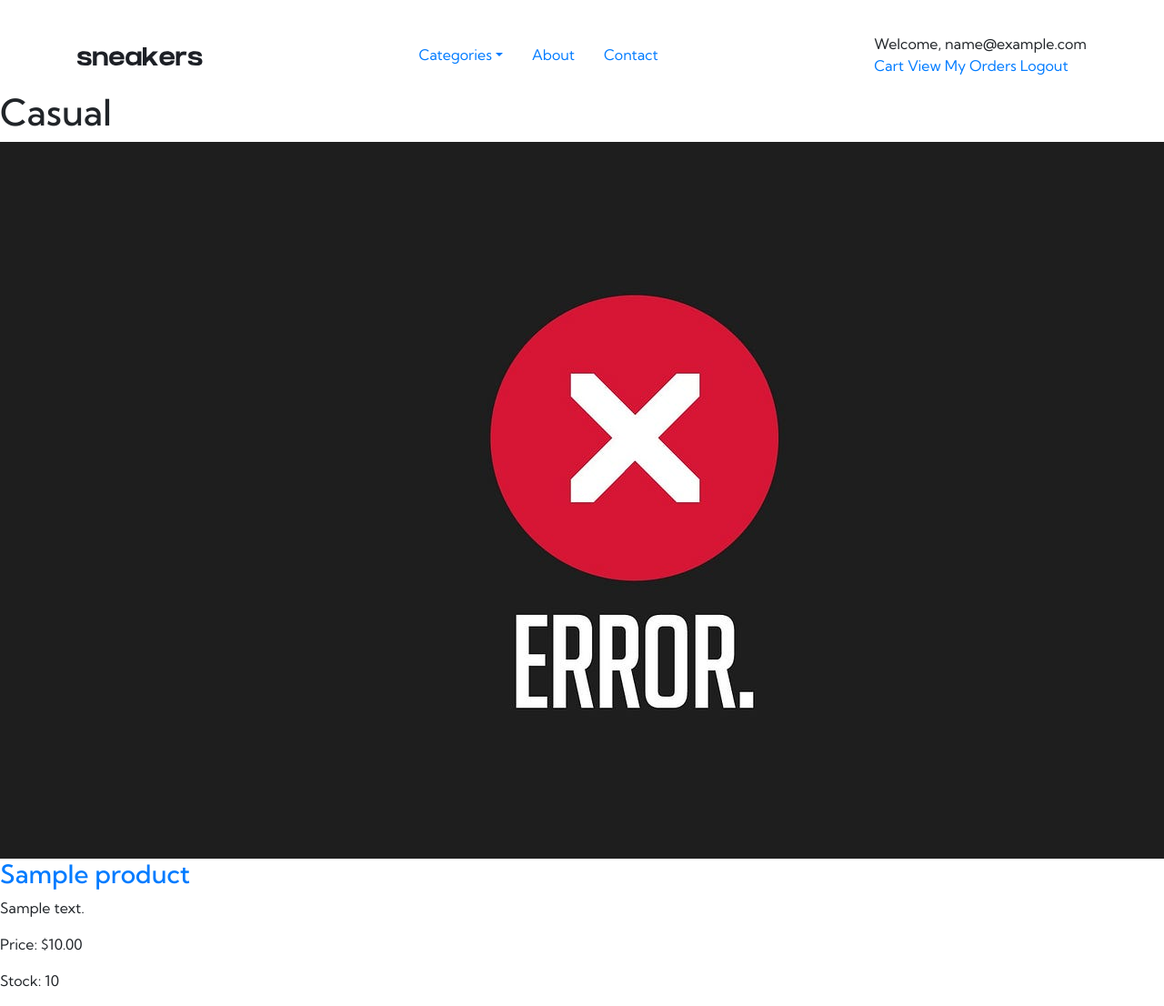
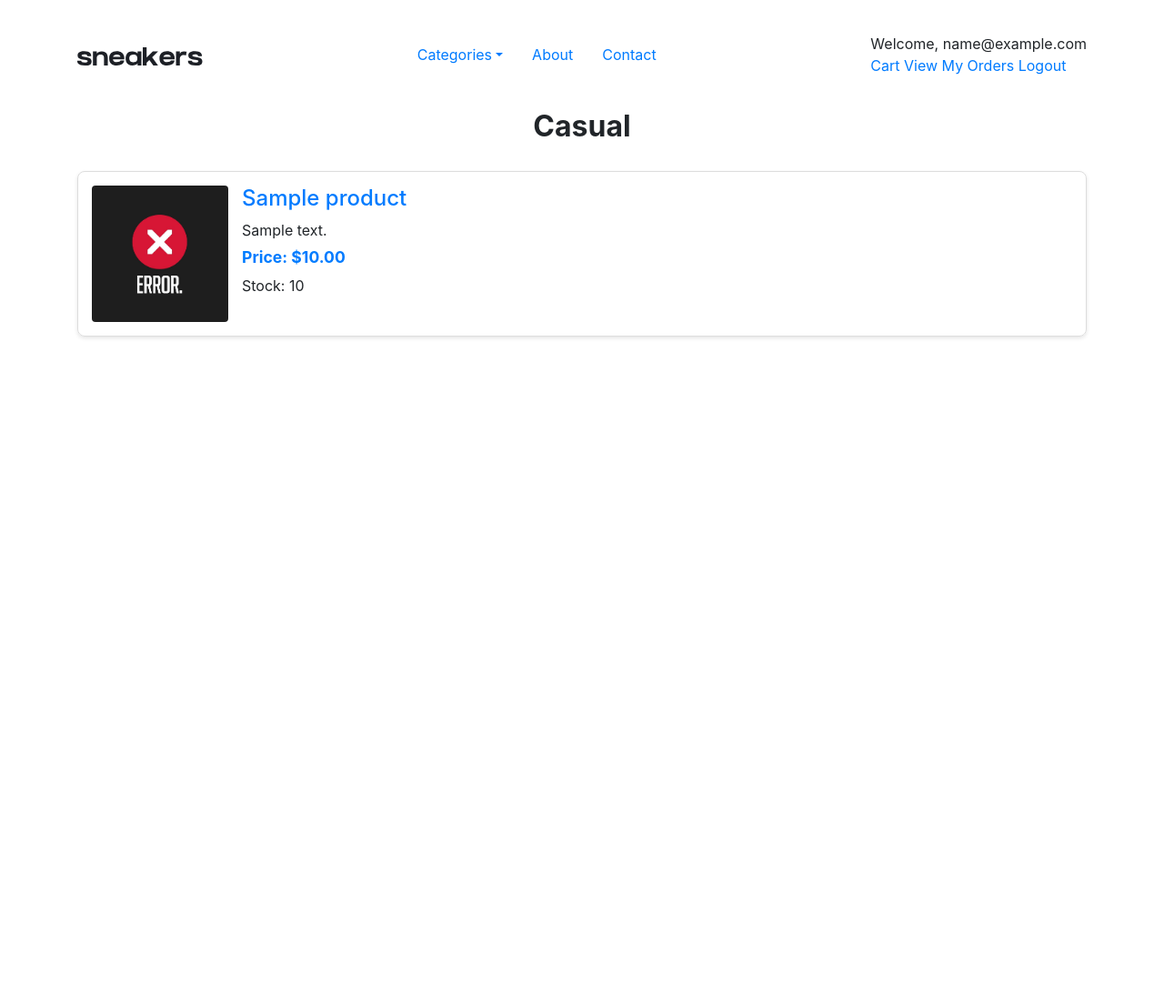
Before and after one commit to varsanihemal/Sneakers, a Rails app: page /categories/1 in a window 1280 px wide; the page is wider, and only the part inside the window is pictured. Shown: that part at 91% size. After the commit the page ends 372 px from the top of that part, so only its background shows below. Run offline with Rails 7, Linux system fonts and the light colour scheme; a user stored in the database is signed in; data comes from the database, SQL or seed files in the repository; tables that the repository leaves empty hold one stand-in row (values such as "Sample post"); parts of the project's set-up code (start-up, migrations or seed data) failed here and were passed over.

Commit message:
styling of the categories page

```diff
--- a/app/views/categories/show.html.erb
+++ b/app/views/categories/show.html.erb
@@ -1,26 +1,108 @@
+<!DOCTYPE html>
+<html>
+<head>
+  <title><%= @category.name %> - Our Store</title>
+  <%= csrf_meta_tags %>
+  <%= csp_meta_tag %>
+  <%= stylesheet_link_tag 'application', media: 'all', 'data-turbo-track': 'reload' %>
+  <%= javascript_include_tag 'application', 'data-turbo-track': 'reload' %>
+  <link href="https://stackpath.bootstrapcdn.com/bootstrap/4.5.2/css/bootstrap.min.css" rel="stylesheet">
+  <style>
+    .category-header {
+      margin-top: 20px;
+      margin-bottom: 30px;
+      text-align: center;
+    }
+
+    .category-header h1 {
+      font-size: 2rem;
+      font-weight: bold;
+    }
+
+    .product-list {
+      list-style: none;
+      padding: 0;
+      margin: 0;
+    }
+
+    .product-item {
+      display: flex;
+      flex-wrap: wrap;
+      border: 1px solid #ddd;
+      border-radius: 8px;
+      margin-bottom: 20px;
+      padding: 15px;
+      box-shadow: 0 2px 4px rgba(0, 0, 0, 0.1);
+      transition: box-shadow 0.3s;
+    }
+
+    .product-item:hover {
+      box-shadow: 0 4px 8px rgba(0, 0, 0, 0.2);
+    }
+
+    .product-image {
+      width: 150px;
+      height: 150px;
+      object-fit: cover;
+      border-radius: 4px;
+      margin-right: 15px;
+    }
+
+    .product-details {
+      flex: 1;
+    }
+
+    .product-details h3 {
+      font-size: 1.5rem;
+      margin-top: 0;
+    }
+
+    .product-details p {
+      margin: 5px 0;
+    }
+
+    .product-price {
+      font-weight: bold;
+      color: #007bff;
+    }
+  </style>
+</head>
+<body>
+  <div class="container">
+    <div class="category-header">
       <h1><%= @category.name %></h1>
+    </div>
 
     <% if @casual_shoes.present? %>
-  <ul>
+      <ul class="product-list">
         <% @casual_shoes.each do |product| %>
-      <li>
+          <li class="product-item">
             <% if product.product_images.any? %>
               <% image = product.product_images.first.image %>
               <% if image.attached? %>
-            <%= link_to image_tag(rails_blob_url(image, only_path: true), alt: product.name), product_path(product) %>
+                <%= link_to image_tag(rails_blob_url(image, only_path: true), class: 'product-image', alt: product.name), product_path(product) %>
               <% else %>
-            <%= link_to image_tag('default_image.jpg', alt: 'Default Image'), product_path(product) %>
+                <%= link_to image_tag('default_image.jpg', class: 'product-image', alt: 'Default Image'), product_path(product) %>
               <% end %>
             <% else %>
-          <%= link_to image_tag('default_image.jpg', alt: 'Default Image'), product_path(product) %>
+              <%= link_to image_tag('default_image.jpg', class: 'product-image', alt: 'Default Image'), product_path(product) %>
             <% end %>
+            <div class="product-details">
               <h3><%= link_to product.name, product_path(product) %></h3>
               <p><%= product.description %></p>
-        <p>Price: <%= number_to_currency(product.price) %></p>
+              <p class="product-price">Price: <%= number_to_currency(product.price) %></p>
               <p>Stock: <%= product.stock_quantity %></p>
+            </div>
           </li>
         <% end %>
       </ul>
     <% else %>
       <p>No casual shoes available.</p>
     <% end %>
+  </div>
+
+  <script src="https://code.jquery.com/jquery-3.5.1.slim.min.js"></script>
+  <script src="https://cdn.jsdelivr.net/npm/@popperjs/core@2.9.3/dist/umd/popper.min.js"></script>
+  <script src="https://stackpath.bootstrapcdn.com/bootstrap/4.5.2/js/bootstrap.min.js"></script>
+</body>
+</html>
```
Lines whose indentation alone changed are shown as unchanged.
